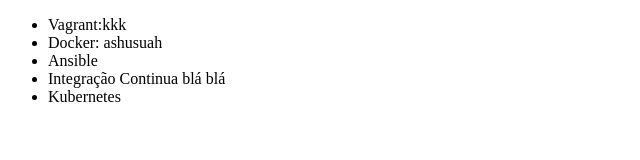
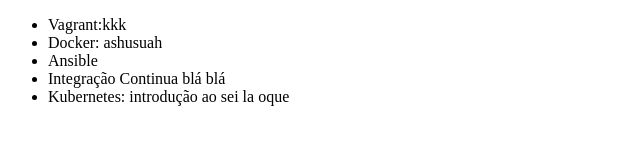
Before and after one commit to victorgos/Git, a plain HTML site: page index.html in a window 1280 px wide. Shown: the whole page, without its empty margins (0-640 px from the left). Drawn offline with Linux system fonts and the light colour scheme.

Commit message:
Alterando o curso de kubernetes

```diff
--- a/index.html
+++ b/index.html
@@ -10,7 +10,7 @@
         <li>Docker: ashusuah</li>
         <li>Ansible</li>
         <li>Integração Continua blá blá</li>
-        <li>Kubernetes</li>
+        <li>Kubernetes: introdução ao sei la oque</li>
     </ul>
 </body>
 </html>
```
